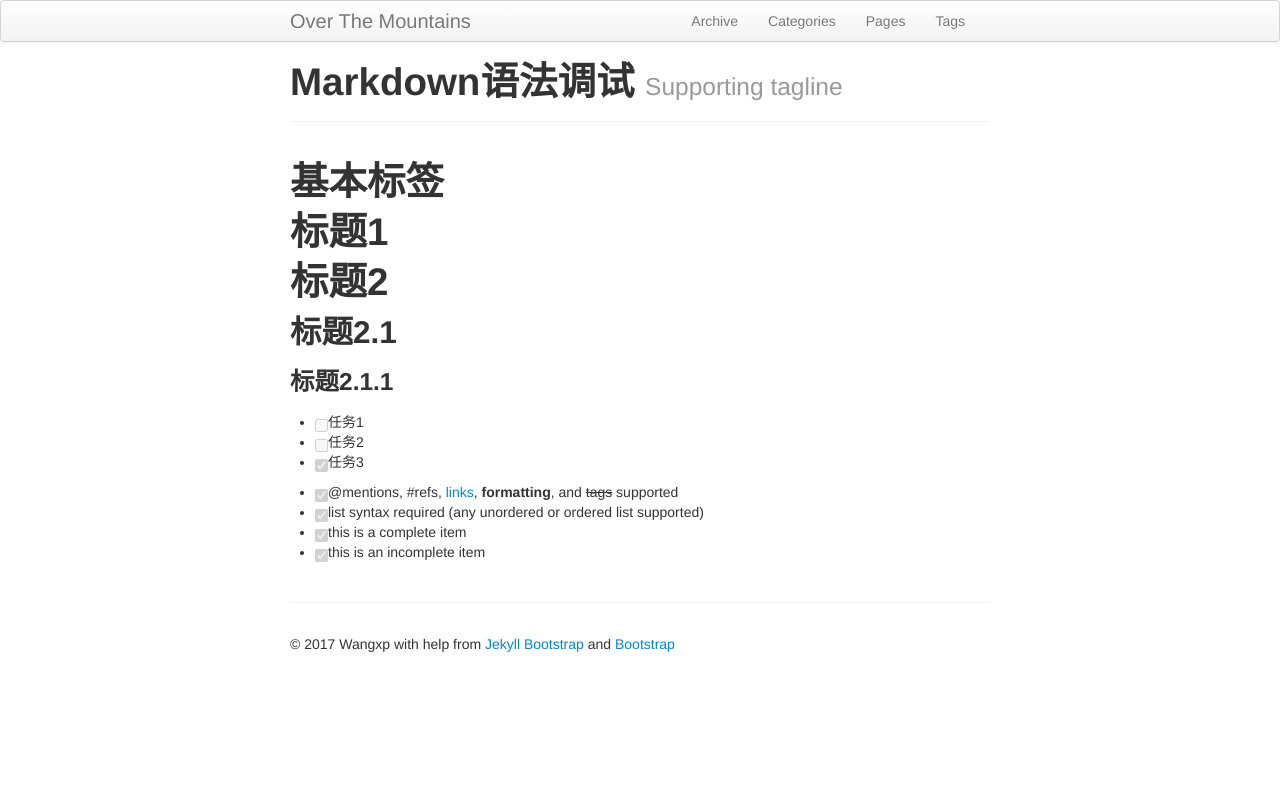
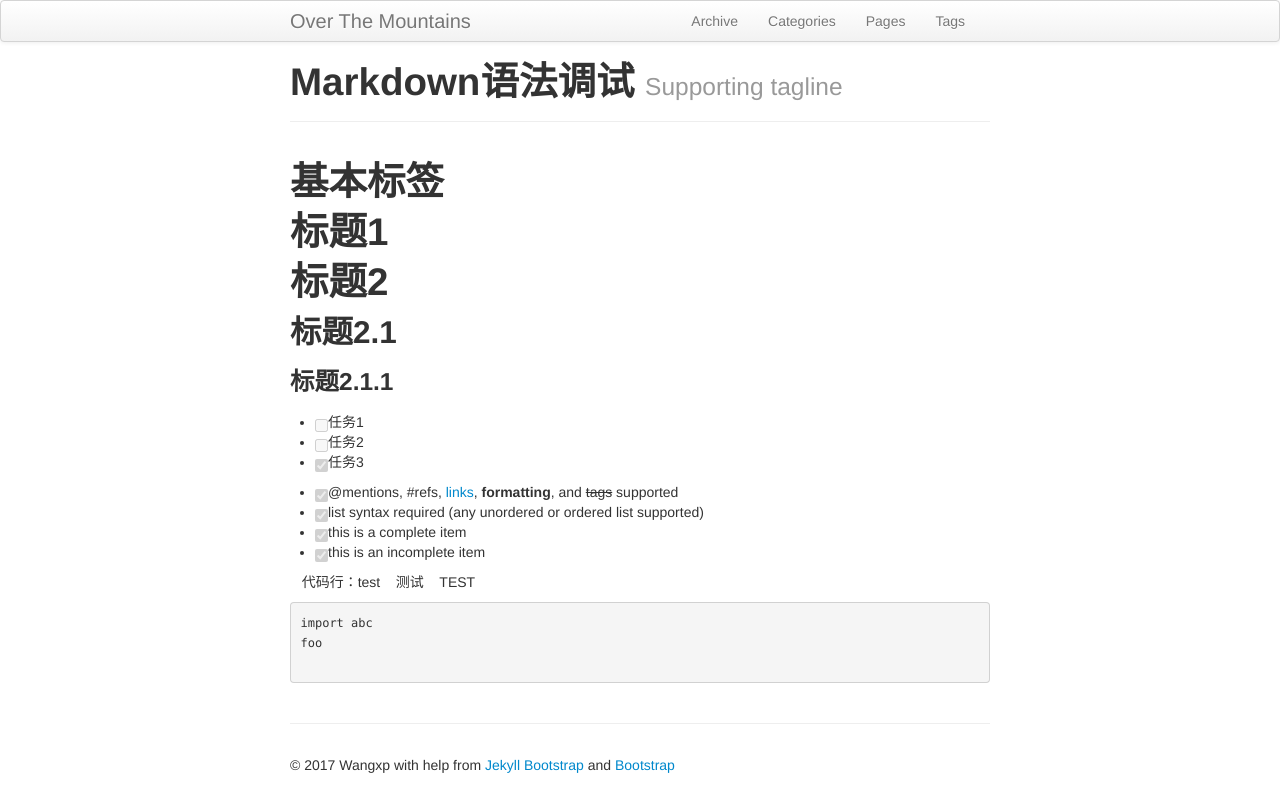
Before and after one commit to wagaman/dajidali.github.io, a Jekyll site: the page built from _posts/2017-6-29-Markdown语法调试.md, in a window 1280 px wide. Shown: the top 812 px of the page. Built offline with Jekyll 4.4.1, drawn with Linux system fonts in a browser that asks for light colours.

Commit message:
Update 2017-6-29-Markdown语法调试.md

````diff
--- a/_posts/2017-6-29-Markdown语法调试.md
+++ b/_posts/2017-6-29-Markdown语法调试.md
@@ -25,3 +25,13 @@ tags : [markdown, blog, debug]
 - [x] list syntax required (any unordered or ordered list supported)
 - [x] this is a complete item
 - [X] this is an incomplete item
+
+    代码行：test
+    测试
+    TEST
+
+```
+import abc
+foo
+
+```
````
